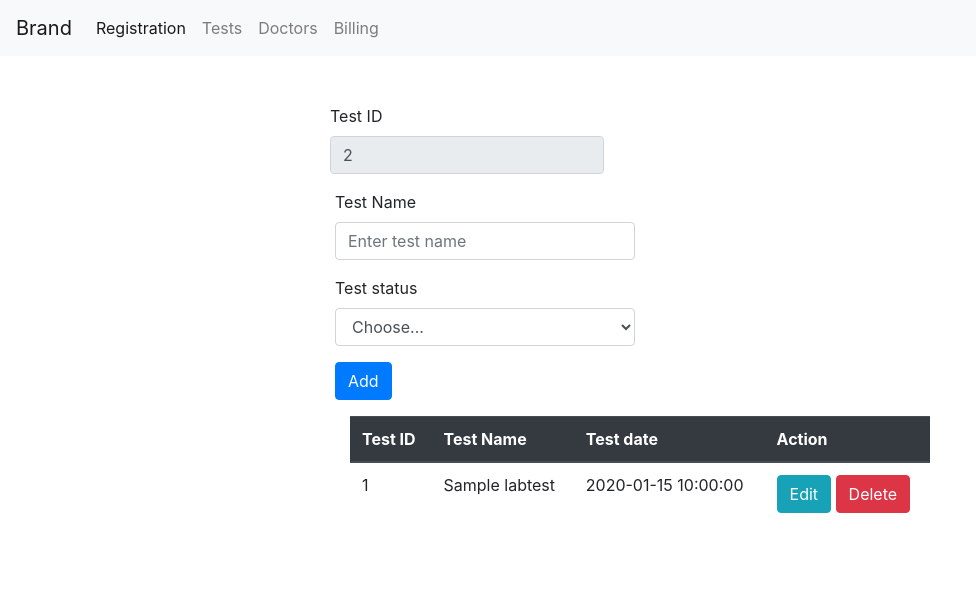
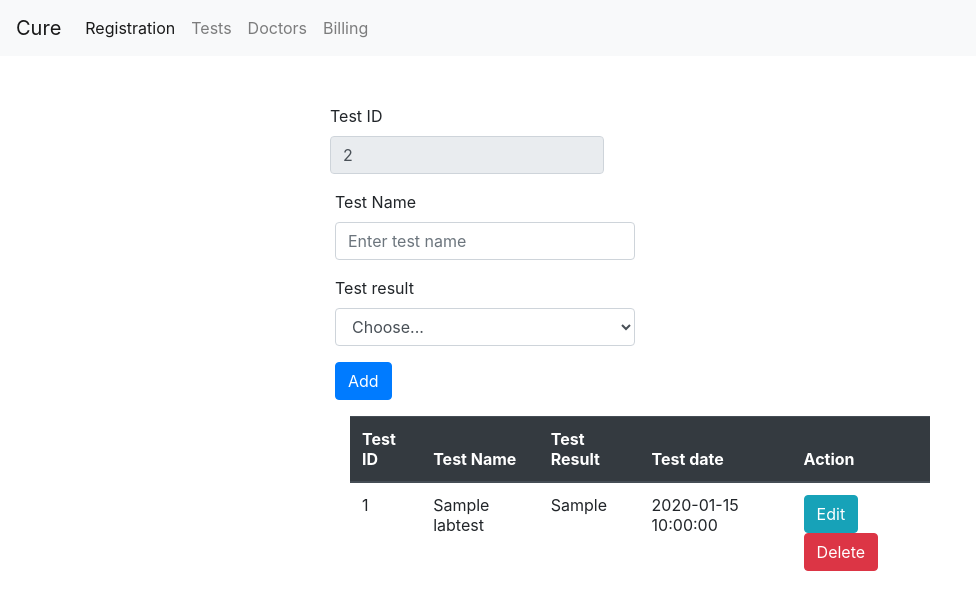
Before and after one commit to Rupayank/Hospital-Management, a PHP site: page /dbms_tests.php in a window 1280 px wide. Shown: the top 610 px of the page, without its empty margins (0-976 px from the left). Run offline with PHP 8.4, Linux system fonts and the light colour scheme; tables that the repository leaves empty or names only in its code hold one stand-in row (values such as "Sample post").

Commit message:
Fixed update error and removed header repeatation

```diff
--- /dev/null
+++ b/config.php
@@ -0,0 +1,22 @@
+<nav class="navbar navbar-expand-lg navbar-light bg-light">
+  <a class="navbar-brand" href="#">Cure</a>
+  <button class="navbar-toggler" type="button" data-toggle="collapse" data-target="#navbarNav" aria-controls="navbarNav" aria-expanded="false" aria-label="Toggle navigation">
+    <span class="navbar-toggler-icon"></span>
+  </button>
+  <div class="collapse navbar-collapse" id="navbarNav">
+    <ul class="navbar-nav">
+      <li class="nav-item active">
+        <a class="nav-link" href="dbms_index.php">Registration<span class="sr-only">(current)</span></a>
+      </li>
+      <li class="nav-item">
+        <a class="nav-link" href="dbms_tests.php">Tests</a>
+      </li>
+      <li class="nav-item">
+        <a class="nav-link" href="dbms_doctor.php">Doctors</a>
+      </li>
+      <li class="nav-item">
+        <a class="nav-link" href="dbms_billing.php">Billing</a>
+      </li>
+    </ul>
+  </div>
+</nav>
--- a/dbms_tests.php
+++ b/dbms_tests.php
@@ -5,29 +5,7 @@
 <script src="https://cdn.jsdelivr.net/npm/bootstrap@4.5.3/dist/js/bootstrap.bundle.min.js" integrity="sha384-ho+j7jyWK8fNQe+A12Hb8AhRq26LrZ/JpcUGGOn+Y7RsweNrtN/tE3MoK7ZeZDyx" crossorigin="anonymous"></script>
 </head>
 <body>
-
-<nav class="navbar navbar-expand-lg navbar-light bg-light">
-  <a class="navbar-brand" href="#">Brand</a>
-  <button class="navbar-toggler" type="button" data-toggle="collapse" data-target="#navbarNav" aria-controls="navbarNav" aria-expanded="false" aria-label="Toggle navigation">
-    <span class="navbar-toggler-icon"></span>
-  </button>
-  <div class="collapse navbar-collapse" id="navbarNav">
-    <ul class="navbar-nav">
-      <li class="nav-item active">
-        <a class="nav-link" href="dbms_index.php">Registration<span class="sr-only">(current)</span></a>
-      </li>
-      <li class="nav-item">
-        <a class="nav-link" href="dbms_tests.php">Tests</a>
-      </li>
-      <li class="nav-item">
-        <a class="nav-link" href="dbms_doctor.php">Doctors</a>
-      </li>
-      <li class="nav-item">
-        <a class="nav-link" href="dbms_billing.php">Billing</a>
-      </li>
-    </ul>
-  </div>
-</nav>
+<?php require 'config.php' ?>
 
 <?php require_once 'test.php';?>
 <?php
@@ -63,9 +41,9 @@
     </div>
     <div class="form-row">
       <div class="form-group col-md-6">
-        <label for="inputEmail4">Test status</label>
-        <select id="inputState" name="t_status" class="form-control" required>
-          <option value=<?php echo $t_status; ?>>Choose...</option>
+        <label for="inputEmail4">Test result</label>
+        <select id="inputState" name="t_result" class="form-control" required>
+          <option value=<?php echo $t_result; ?>>Choose...</option>
           <option value="Positive">Positive</option>
           <option value="Negative">Negative</option>
           <option value="Normal">Normal</option>
@@ -95,7 +73,7 @@
       <tr>
         <th scope="col">Test ID</th>
         <th scope="col">Test Name</th>
-        <!-- <th scope="col">Patient id</th> -->
+        <th scope="col">Test Result</th>
         <th scope="col">Test date</th>
         <th scope="col">Action</th>
       </tr>
@@ -110,10 +88,10 @@
       <tr>
         <td><?php echo $row['t_id']; ?></td>
         <td><?php echo $row['t_name']; ?></td>
-        <!-- <td><?php //echo $row['p_id']; ?></td> -->
+        <td><?php echo $row['t_result']; ?></td>
         <td><?php echo $row['t_date']; ?></td>
         <td>
-          <a href="dbms_test.php?edit=<?php echo $row['t_id'];?>" class="btn btn-info">Edit</a>
+          <a href="dbms_tests.php?edit=<?php echo $row['t_id'];?>" class="btn btn-info">Edit</a>
           <a href="test.php?delete=<?php echo $row['t_id'];?>" class="btn btn-danger">Delete</a>
         </td>
       </tr>
--- a/test.php
+++ b/test.php
@@ -5,14 +5,14 @@
     $update=false;
     $id=0;
     $t_name= '';
-    $t_status= '';
+    $t_result= '';
 
     if(isset($_POST['add']))
     {
         $t_name= ucwords($_POST['t_name']);
-        $t_status= $_POST['t_status'];
+        $t_result= $_POST['t_result'];
 
-        $query="INSERT INTO `labtest`(`t_name`, `t_result`) VALUES ('$t_name','$t_status')";
+        $query="INSERT INTO `labtest`(`t_name`, `t_result`) VALUES ('$t_name','$t_result')";
         $run =mysqli_query($con,$query);
 
         $_SESSION['message']="Record has been saved";
@@ -38,8 +38,9 @@
         $result=$con->query("select * from labtest where t_id=$t_id") or die($con->error());
         if($result){
             $row=$result->fetch_array();
+            $id=$row['t_id'];
             $t_name= $row['t_name'];
-            $t_status= $row['t_status'];
+            $t_result= $row['t_result'];
         }
     }
 
@@ -47,9 +48,9 @@
     {
         $id=$_POST['id'];
         $t_name= ($_POST['t_name']);
-        $t_status= ($_POST['t_status']);
+        $t_result= ($_POST['t_result']);
 
-        $con->query("update labtest set t_name='$t_name',t_status='$t_status'") or die($con->error());
+        $con->query("update labtest set t_name='$t_name',t_result='$t_result' where t_id='$id'") or die($con->error());
         $_SESSION['message']="Record has been updated";
         $_SESSION['msg_type']="warning";
 
```
Also changed, not shown: dbms_doctor.php (+3 -27 lines), dbms_index.php (+3 -28 lines), doctor.php (+4 -4 lines), login.php (+11 -31 lines), logincheck.php (+2 -6 lines), register.php (+16 -14 lines).
